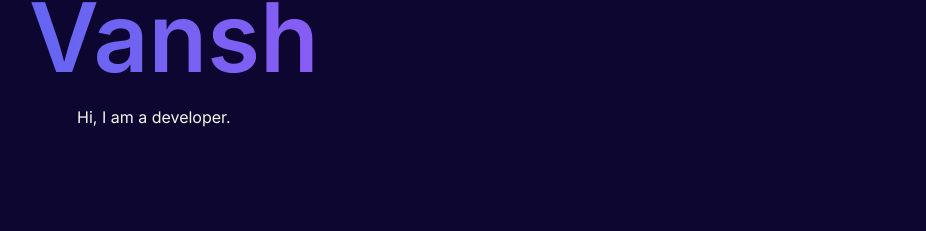
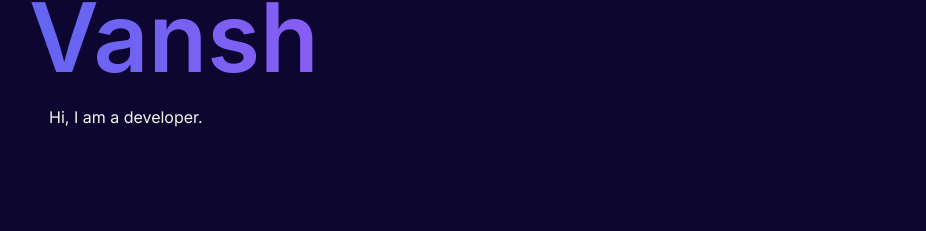
Before and after one commit to V-nsh/V-nsh, a Next.js app: page / in a window 1280 px wide. Shown: the part 107-338 px from the top of the page, without its empty margins (67-993 px from the left). Built offline with nearby package versions, Linux system fonts and the light colour scheme.

Commit message:
padding x.

```diff
--- a/app/page.js
+++ b/app/page.js
@@ -11,7 +11,7 @@ export default function Home() {
               bg-gradient-to-r bg-clip-text  text-transparent
               from-indigo-500 via-purple-500 to-indigo-500
               animate-text lg:text-8xl">Vansh</div>
-        <div className="py-5 px-12 text-french-gray">Hi, I am a developer.</div>
+        <div className="py-5 px-5 text-french-gray">Hi, I am a developer.</div>
       </div>
 
       {/* projects and contact */}
```
